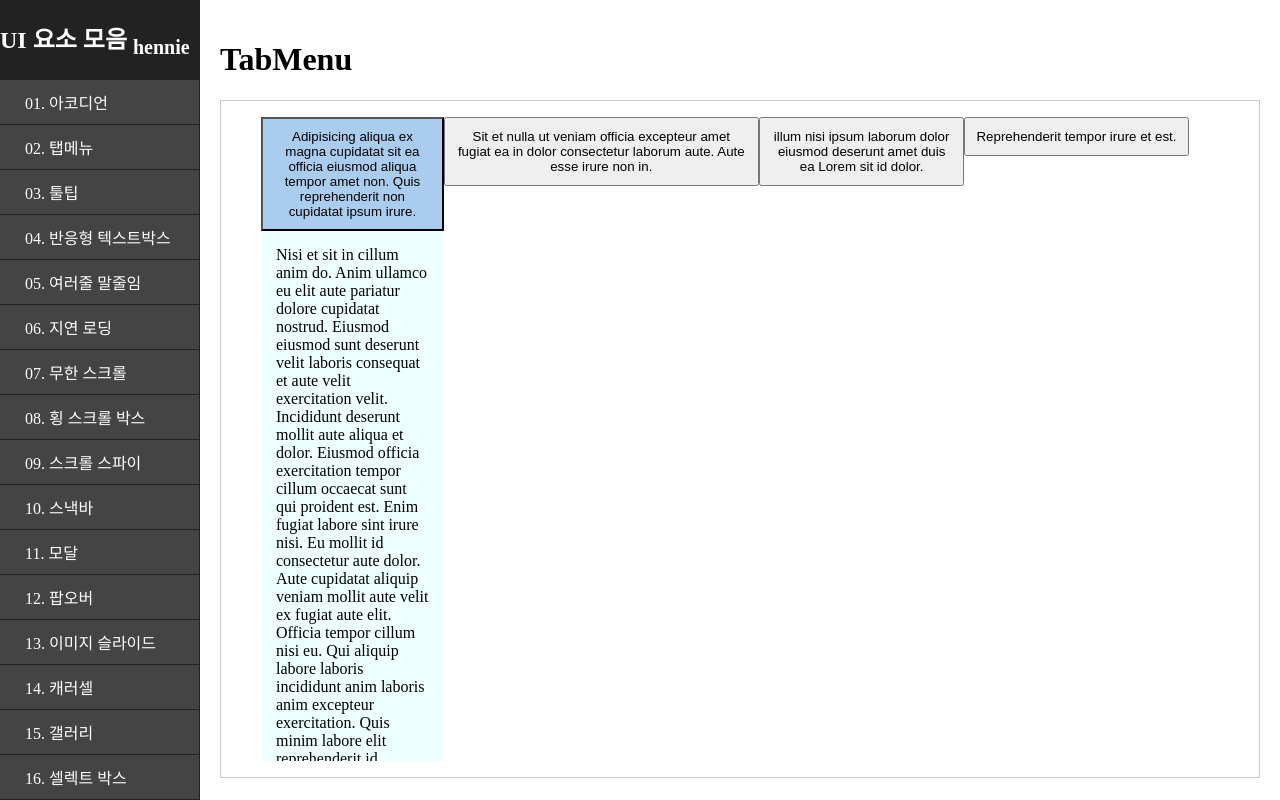
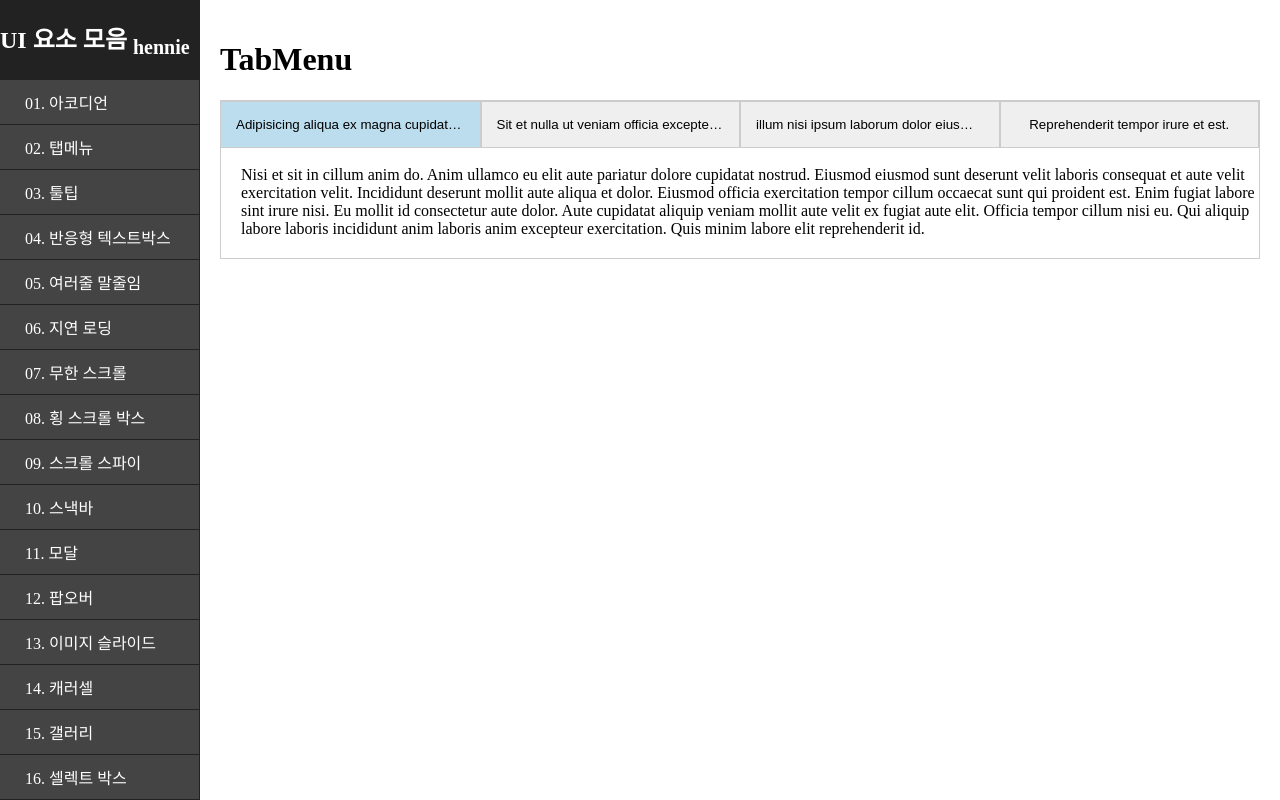
Before and after one commit to nana1243/ui-component, a React (Vite) app in the folder vite-project/: page /tabmenu in a window 1280 px wide. Built offline with nearby package versions, Linux system fonts and the light colour scheme.

Commit message:
fea)[11/18] tabMenu 구현

```diff
--- a/vite-project/src/components/tabmenus/index.module.css
+++ b/vite-project/src/components/tabmenus/index.module.css
@@ -3,39 +3,63 @@
 }
 
 .items {
+    margin: 0;
+    padding: 0;
     list-style-type: none;
     display: flex;
     flex-direction: row;
+    position: relative;
 }
 
 .item {
-
-}
-
-.current .tab {
-    background-color: #ace;
-}
-
-.tab {
-    padding: 10px;
-    box-sizing: border-box;
-    cursor: pointer;
-    overflow: hidden;
-    text-overflow: ellipsis;
-    width: auto;
+    list-style: none;
+    padding: 0;
+    margin: 0;
 }
 
 
-.description {
-    padding: 0;
-    background-color: #eff;
-    max-height: 0;
-    overflow: hidden;
-    opacity: 0;
+.item:nth-child(1) .tab {
+    left: 0;
+    border-left-width: 0; /* 첫 번째 탭의 왼쪽 테두리 제거 */
 }
 
-.current .description {
-    max-height: 500px;
-    opacity: 1;
+.item:nth-child(2) .tab {
+    left: 25%;
+}
+
+.item:nth-child(3) .tab {
+    left: 50%;
+}
+
+.item:nth-child(4) .tab {
+    left: 75%;
+}
+
+/* 탭 버튼 공통 스타일 */
+.tab {
+    position: absolute;
+    top: 0;
+    width: 25%;
+    box-sizing: border-box;
     padding: 15px;
+    overflow: hidden;
+    white-space: nowrap;
+    text-overflow: ellipsis;
+    cursor: pointer;
+    border: 1px solid #ccc;
 }
+
+/* 내용 영역 공통 스타일 */
+.description {
+    display: none;
+    padding: 65px 0 20px 20px;
+}
+
+/* 활성화 상태 스타일 */
+.item.current .tab {
+    background-color: #bde; /* 활성화된 탭 배경색 */
+}
+
+.item.current .description {
+    display: block; /* 활성화된 탭의 내용 표시 */
+}
```
